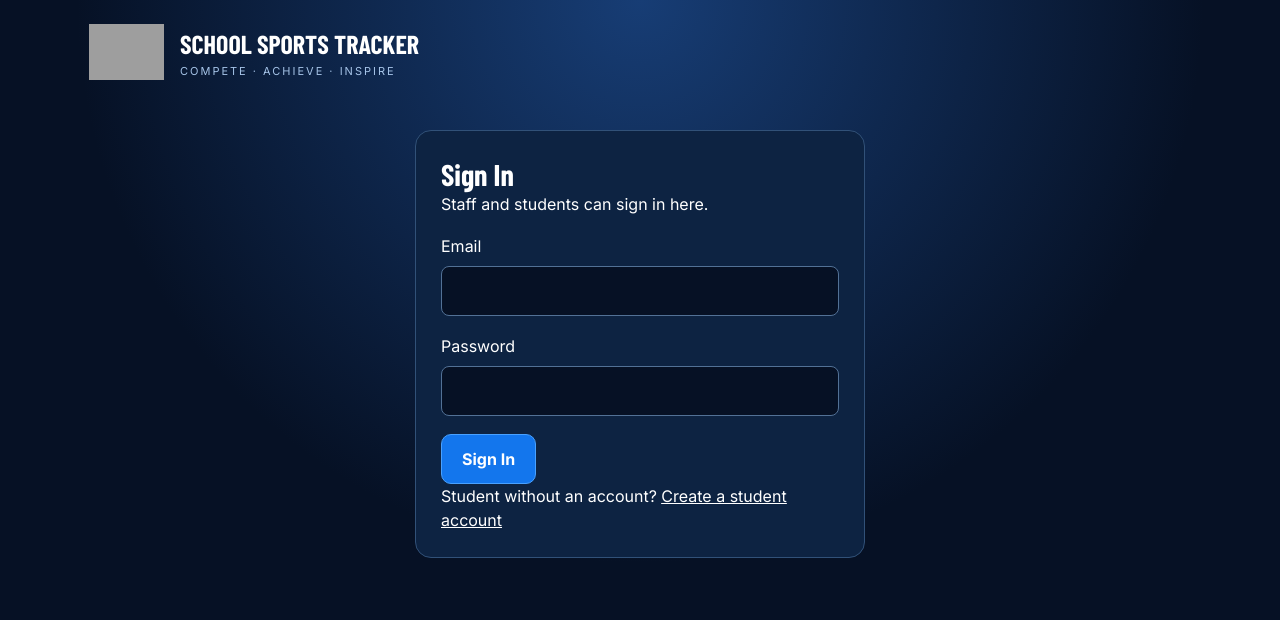
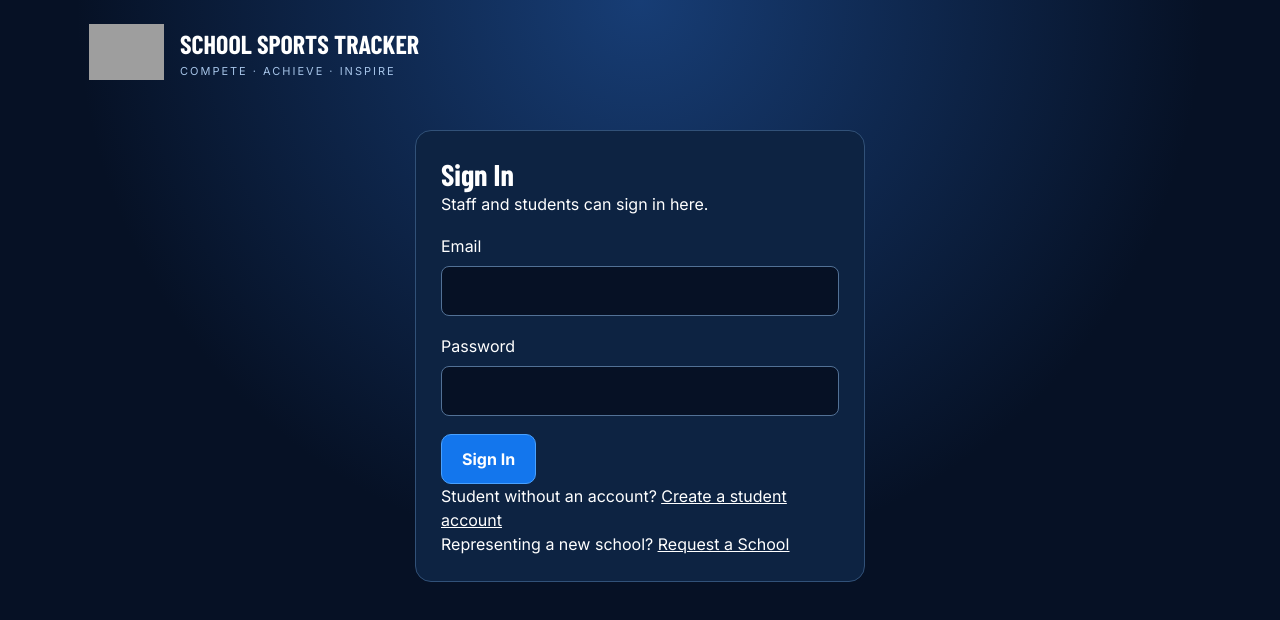
Before and after one commit to kiallacomputers/schoolsportstracker, a Nuxt app: page /login in a window 1280 px wide. Shown: the top 620 px of the page. Built offline with nearby package versions, Linux system fonts and the light colour scheme; no server answers; grey boxes are pictures that could not be loaded; a web font is replaced by a local one.

Commit message:
Add files via upload

```diff
--- /dev/null
+++ b/app/pages/admin/school-requests.vue
@@ -0,0 +1,9 @@
+<script setup lang="ts">
+definePageMeta({middleware:'admin'})
+const db=useSupabaseClient()
+const requests=ref<any[]>([]),notes=ref<Record<string,string>>({}),busy=ref(''),error=ref(''),message=ref('')
+async function load(){const r=await db.from('school_requests').select('id,school_name,school_domain,school_code,contact_name,contact_email,contact_position,contact_phone,notes,status,created_at,review_notes').order('created_at',{ascending:false});requests.value=r.data||[];error.value=r.error?.message||''}
+onMounted(load)
+async function review(r:any,approve:boolean){error.value='';message.value='';if(!confirm(`${approve?'APPROVE':'REJECT'} ${r.school_name} and ${approve?'assign school administrator access to':'decline'} ${r.contact_email}? Verify the school and representative independently first.`))return;busy.value=r.id;const result=await db.rpc('review_school_request',{p_request_id:r.id,p_approve:approve,p_review_notes:notes.value[r.id]||null});busy.value='';if(result.error){error.value=result.error.message;return}message.value=approve?'School created, domain disabled pending verification, and school administrator assigned.':'Request rejected.';await load()}
+</script>
+<template><div class="page"><div class="shell admin-section"><NuxtLink to="/dashboard">← Dashboard</NuxtLink><h1>School Requests</h1><p>Review school onboarding requests. Confirm the school's existence, domain ownership and the representative's authority independently before approval.</p><p v-if="error" class="error" role="alert">{{error}}</p><p v-if="message" class="success">{{message}}</p><div v-for="r in requests" :key="r.id" class="card"><h2>{{r.school_name}} <small>({{r.status}})</small></h2><p>Domain: @{{r.school_domain}} · Code: {{r.school_code||'—'}}</p><p>Proposed administrator: {{r.contact_name}} ({{r.contact_position}})</p><p>Email: {{r.contact_email}} · Phone: {{r.contact_phone||'—'}}</p><p v-if="r.notes">Notes: {{r.notes}}</p><p v-if="r.review_notes">Review: {{r.review_notes}}</p><template v-if="r.status==='pending'"><label>Review notes<textarea v-model="notes[r.id]" rows="2"></textarea></label><div class="actions"><button class="btn" :disabled="!!busy" @click="review(r,true)">Approve & Create School</button><button class="btn" :disabled="!!busy" @click="review(r,false)">Reject</button></div></template></div><p v-if="!requests.length">No school requests yet.</p></div></div></template>
--- a/app/pages/index.vue
+++ b/app/pages/index.vue
@@ -1 +1 @@
-<template><div class="page"><div class="shell"><header class="top"><NuxtLink class="brand" to="/"><img src="/logo.png" alt="School Sports Tracker logo"><div><strong>SCHOOL SPORTS TRACKER</strong><small>COMPETE · ACHIEVE · INSPIRE</small></div></NuxtLink><NuxtLink to="/login" class="btn">Staff Login</NuxtLink></header><section class="hero"><div><div class="eyebrow">One platform. Every competition.</div><h1>WHERE SCHOOL SPORT <span>COMES ALIVE.</span></h1><p>Manage house carnivals, inter-school championships, students, entries and results in one secure sports management platform.</p><NuxtLink to="/login" class="btn">Access Dashboard →</NuxtLink></div><img src="/logo.png" alt="School Sports Tracker"></section><section class="cards"><div class="card"><span class="pill">01 / SCHOOL SPORTS</span><h2>Intra-School</h2><p>Swimming, athletics, cross-country and house championships.</p></div><div class="card"><span class="pill">02 / CHAMPIONSHIPS</span><h2>Inter-School</h2><p>Participating schools, entries, events and published results.</p></div><div class="card"><span class="pill">03 / FLEXIBLE ACCESS</span><h2>Central or School Managed</h2><p>Organisers can manage everything or allow schools to enter their own teams.</p></div></section><footer class="foot">Compete · Achieve · Inspire</footer></div></div></template>
+<template><div class="page"><div class="shell"><header class="top"><NuxtLink class="brand" to="/"><img src="/logo.png" alt="School Sports Tracker logo"><div><strong>SCHOOL SPORTS TRACKER</strong><small>COMPETE · ACHIEVE · INSPIRE</small></div></NuxtLink><div class="actions"><NuxtLink to="/request-school" class="btn">Request a School</NuxtLink><NuxtLink to="/login" class="btn">Staff Login</NuxtLink></div></header><section class="hero"><div><div class="eyebrow">One platform. Every competition.</div><h1>WHERE SCHOOL SPORT <span>COMES ALIVE.</span></h1><p>Manage house carnivals, inter-school championships, students, entries and results in one secure sports management platform.</p><NuxtLink to="/login" class="btn">Access Dashboard →</NuxtLink></div><img src="/logo.png" alt="School Sports Tracker"></section><section class="cards"><div class="card"><span class="pill">01 / SCHOOL SPORTS</span><h2>Intra-School</h2><p>Swimming, athletics, cross-country and house championships.</p></div><div class="card"><span class="pill">02 / CHAMPIONSHIPS</span><h2>Inter-School</h2><p>Participating schools, entries, events and published results.</p></div><div class="card"><span class="pill">03 / FLEXIBLE ACCESS</span><h2>Central or School Managed</h2><p>Organisers can manage everything or allow schools to enter their own teams.</p></div></section><footer class="foot">Compete · Achieve · Inspire</footer></div></div></template>
--- a/app/pages/login.vue
+++ b/app/pages/login.vue
@@ -1,5 +1,5 @@
 <script setup lang="ts">
-const supabase=useSupabaseClient();const email=ref('');const password=ref('');const errorMessage=ref('');const busy=ref(false)
-async function signIn(){busy.value=true;errorMessage.value='';const {error}=await supabase.auth.signInWithPassword({email:email.value,password:password.value});busy.value=false;if(error){errorMessage.value=error.message;return}const {data:role}=await supabase.rpc('is_platform_admin');await navigateTo(role===true?'/dashboard':'/student')}
+const route=useRoute();const supabase=useSupabaseClient();const email=ref('');const password=ref('');const errorMessage=ref('');const busy=ref(false)
+async function signIn(){busy.value=true;errorMessage.value='';const {error}=await supabase.auth.signInWithPassword({email:email.value,password:password.value});busy.value=false;if(error){errorMessage.value=error.message;return}const {data:role}=await supabase.rpc('is_platform_admin');await navigateTo(route.query.next==='request-school'?'/request-school':(role===true?'/dashboard':'/student'))}
 </script>
-<template><div class="page"><div class="shell"><NuxtLink class="brand" to="/"><img src="/logo.png" alt="Logo"><div><strong>SCHOOL SPORTS TRACKER</strong><small>COMPETE · ACHIEVE · INSPIRE</small></div></NuxtLink><form class="auth" @submit.prevent="signIn"><h1>Sign In</h1><p>Staff and students can sign in here.</p><label class="field"><span>Email</span><input v-model="email" type="email" required></label><label class="field"><span>Password</span><input v-model="password" type="password" required></label><p v-if="errorMessage" class="error">{{errorMessage}}</p><button class="btn" :disabled="busy">{{busy?'Signing in…':'Sign In'}}</button><p>Student without an account? <NuxtLink to="/register"><u>Create a student account</u></NuxtLink></p></form></div></div></template>
+<template><div class="page"><div class="shell"><NuxtLink class="brand" to="/"><img src="/logo.png" alt="Logo"><div><strong>SCHOOL SPORTS TRACKER</strong><small>COMPETE · ACHIEVE · INSPIRE</small></div></NuxtLink><form class="auth" @submit.prevent="signIn"><h1>Sign In</h1><p>Staff and students can sign in here.</p><label class="field"><span>Email</span><input v-model="email" type="email" required></label><label class="field"><span>Password</span><input v-model="password" type="password" required></label><p v-if="errorMessage" class="error">{{errorMessage}}</p><button class="btn" :disabled="busy">{{busy?'Signing in…':'Sign In'}}</button><p>Student without an account? <NuxtLink to="/register"><u>Create a student account</u></NuxtLink></p><p>Representing a new school? <NuxtLink to="/request-school"><u>Request a School</u></NuxtLink></p></form></div></div></template>
--- /dev/null
+++ b/app/pages/request-school.vue
@@ -0,0 +1,19 @@
+<script setup lang="ts">
+const db=useSupabaseClient()
+const user=useSupabaseUser()
+const mode=ref<'request'|'signup'>('request')
+const schoolName=ref(''),domain=ref(''),code=ref(''),contactName=ref(''),position=ref(''),phone=ref(''),notes=ref('')
+const email=ref(''),password=ref(''),busy=ref(false),error=ref(''),message=ref(''),submitted=ref(false)
+const requests=ref<any[]>([])
+async function load(){if(!user.value)return;const r=await db.from('school_requests').select('id,school_name,school_domain,status,created_at,review_notes').order('created_at',{ascending:false});requests.value=r.data||[]}
+watch(user,()=>load(),{immediate:true})
+async function signUp(){error.value='';message.value='';busy.value=true;const {error:e}=await db.auth.signUp({email:email.value.trim().toLowerCase(),password:password.value,options:{emailRedirectTo:`${window.location.origin}/request-school`}});busy.value=false;if(e){error.value=e.message;return}message.value='Check your school email and confirm your account. Then sign in to submit your school request.'}
+async function submit(){error.value='';message.value='';busy.value=true;const {error:e}=await db.rpc('submit_school_request',{p_school_name:schoolName.value,p_school_domain:domain.value,p_school_code:code.value||null,p_contact_name:contactName.value,p_contact_position:position.value,p_contact_phone:phone.value||null,p_notes:notes.value||null});busy.value=false;if(e){error.value=e.message;return}submitted.value=true;message.value='Request submitted. A platform administrator must verify your authority and approve the school before access is granted.';await load()}
+</script>
+<template><div class="page"><div class="shell admin-section"><NuxtLink to="/">← Home</NuxtLink><h1>Request a School</h1><p>Is your school not listed? A school representative can request a new school and become its first School Administrator once approved.</p>
+<p class="notice">You must use a verified email address from the school domain you are requesting. No administrator access is granted automatically.</p>
+<p v-if="error" class="error" role="alert">{{error}}</p><p v-if="message" class="success" role="status">{{message}}</p>
+<div v-if="!user" class="card"><h2>School representative account</h2><p>Already have an account? <NuxtLink to="/login?next=request-school"><u>Sign in to request a school</u></NuxtLink></p><button class="btn" type="button" @click="mode=mode==='signup'?'request':'signup'">{{mode==='signup'?'Hide registration':'Create a representative account'}}</button>
+<form v-if="mode==='signup'" class="editor" @submit.prevent="signUp"><label>School email<input v-model="email" type="email" required autocomplete="email"></label><label>Password (8+ characters)<input v-model="password" type="password" required minlength="8" autocomplete="new-password"></label><button class="btn" :disabled="busy">{{busy?'Creating…':'Register and verify email'}}</button></form></div>
+<template v-else><form v-if="!submitted" class="card editor" @submit.prevent="submit"><h2>School details</h2><label>School name<input v-model="schoolName" required maxlength="150"></label><label>School email domain (without @)<input v-model="domain" required placeholder="school.vic.edu.au" maxlength="253"></label><label>School code (optional)<input v-model="code" maxlength="30"></label><h2>Proposed School Administrator</h2><p>Your verified account email: <strong>{{user.email}}</strong></p><label>Full name<input v-model="contactName" required maxlength="150"></label><label>Position at school<input v-model="position" required maxlength="120" placeholder="e.g. Sports Coordinator"></label><label>Contact phone (optional)<input v-model="phone" maxlength="50"></label><label>Additional information<textarea v-model="notes" maxlength="2000" rows="3" placeholder="Details to help us verify your request"></textarea></label><button class="btn" :disabled="busy">{{busy?'Submitting…':'Submit School Request'}}</button></form>
+<div v-if="requests.length" class="card"><h2>My School Requests</h2><div v-for="r in requests" :key="r.id" class="data-row"><div><strong>{{r.school_name}}</strong> · @{{r.school_domain}}<p>Status: {{r.status}}</p><p v-if="r.review_notes">Review notes: {{r.review_notes}}</p></div></div></div></template></div></div></template>
```
Also changed, not shown: app/pages/dashboard.vue (+1 -1 lines).
